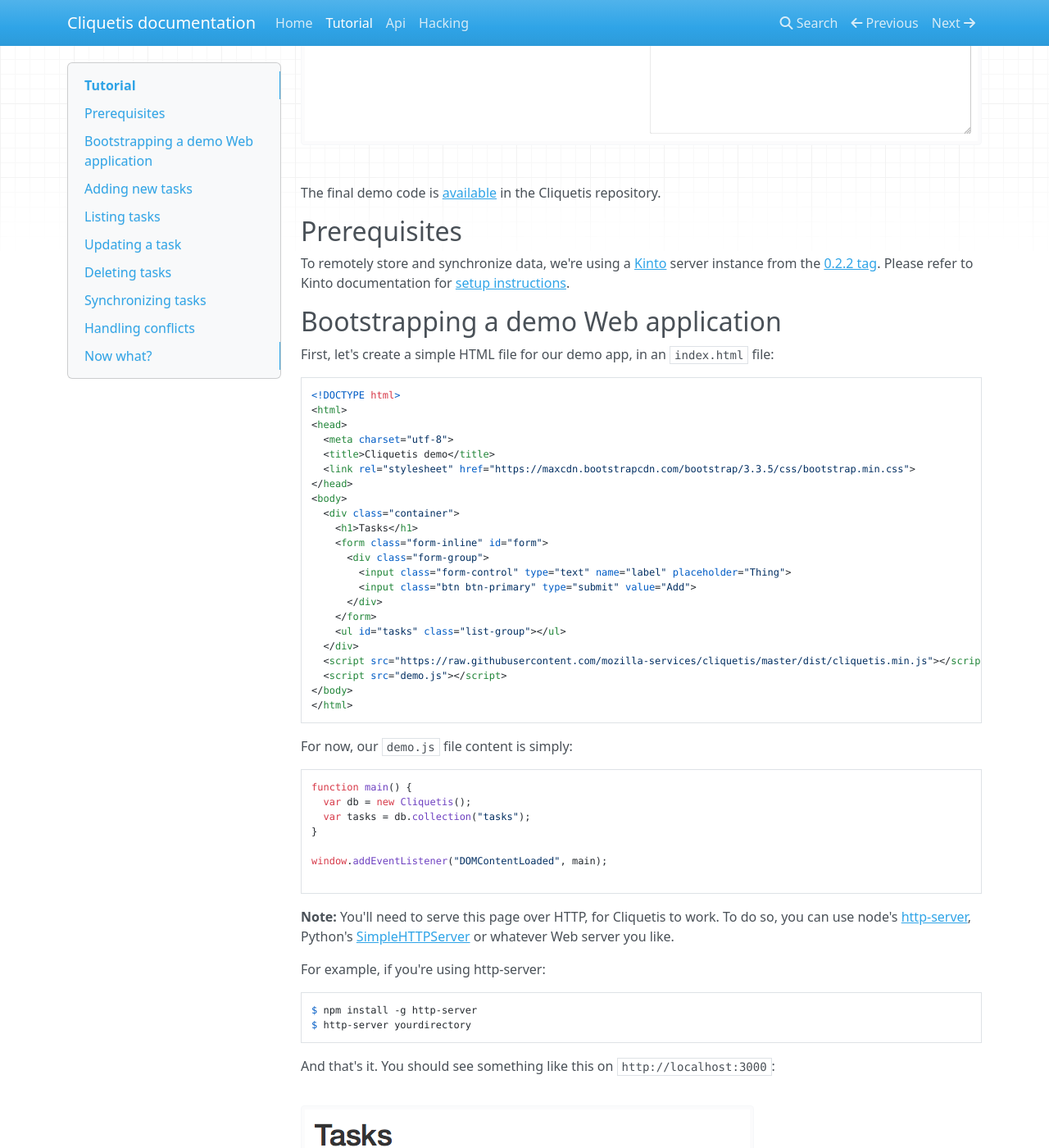
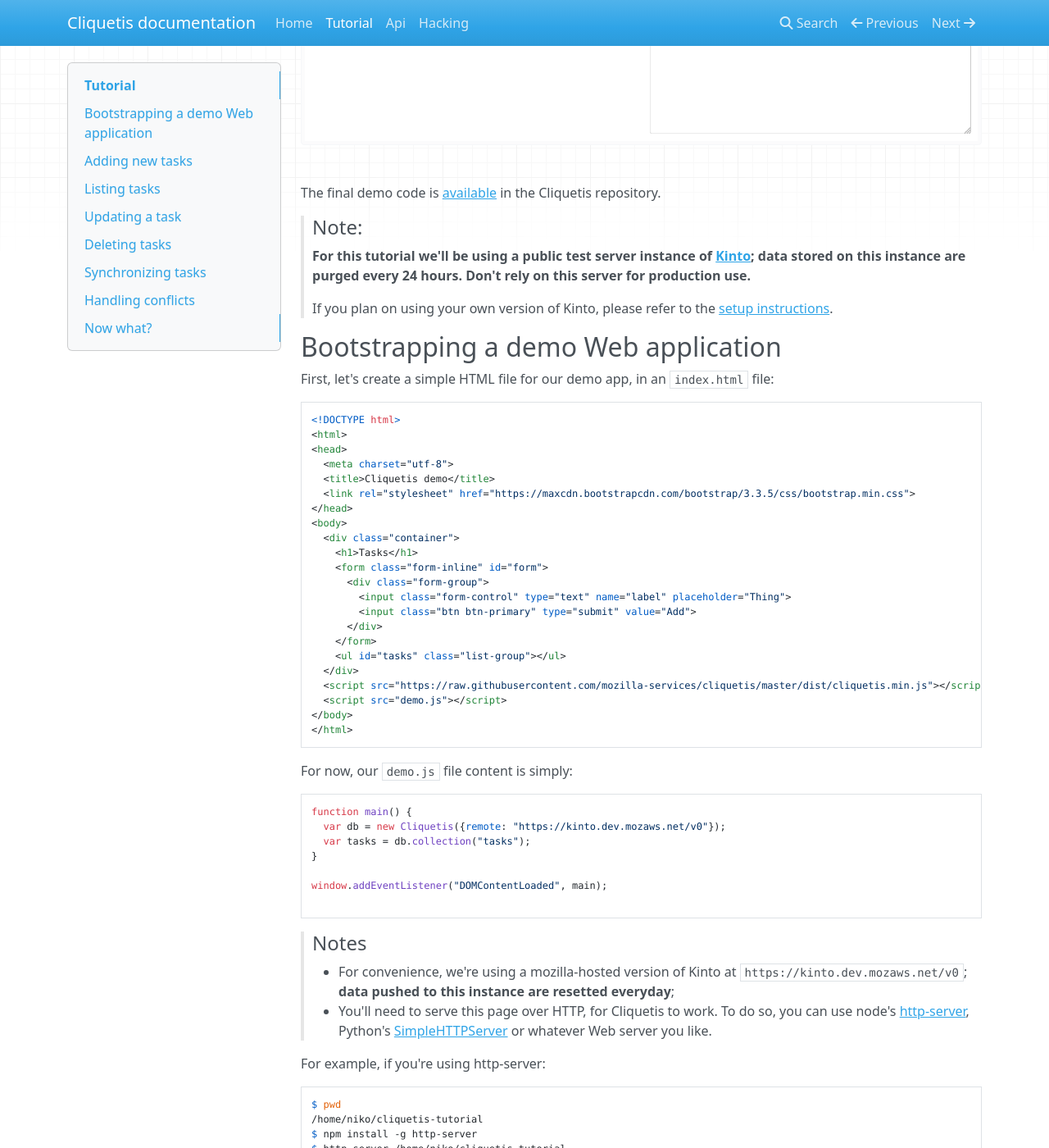
Before and after one commit to Kinto/kinto.js, an MkDocs documentation site: the page built from docs/tutorial.md, in a window 1280 px wide and 1400 px high, scrolled down 413 px. Shown: the whole window at 82% size. Built offline with MkDocs 1.6.1, drawn with Linux system fonts in a browser that asks for light colours; nearby versions of some CDN libraries; old or Windows-style settings are respelled for this version of MkDocs; some of the changed text lies outside the part shown.

Commit message:
Switched to using dev version of Kinto server.

````diff
--- a/docs/tutorial.md
+++ b/docs/tutorial.md
@@ -6,9 +6,11 @@
 
 The final demo code is [available](https://github.com/mozilla-services/cliquetis/tree/master/demo) in the Cliquetis repository.
 
-## Prerequisites
-
-To remotely store and synchronize data, we're using a [Kinto](http://kinto.readthedocs.org/) server instance from the [0.2.2 tag](https://github.com/mozilla-services/kinto/releases/tag/0.2.2). Please refer to Kinto documentation for [setup instructions](http://kinto.readthedocs.org/en/stable/installation.html).
+> #### Note:
+>
+> **For this tutorial we'll be using a public test server instance of [Kinto](http://kinto.readthedocs.org/); data stored on this instance are purged every 24 hours. Don't rely on this server for production use.**
+>
+> If you plan on using your own version of Kinto, please refer to the [setup instructions](http://kinto.readthedocs.org/en/stable/installation.html).
 
 ## Bootstrapping a demo Web application
 
@@ -43,7 +45,7 @@
 
 ```js
 function main() {
-  var db = new Cliquetis();
+  var db = new Cliquetis({remote: "https://kinto.dev.mozaws.net/v0"});
   var tasks = db.collection("tasks");
 }
 
@@ -51,12 +53,17 @@
 
 ```
 
-**Note:** You'll need to serve this page over HTTP, for Cliquetis to work. To do so, you can use node's [http-server](https://github.com/indexzero/http-server), Python's [SimpleHTTPServer](https://docs.python.org/2/library/simplehttpserver.html) or whatever Web server you like.
+> #### Notes
+>
+> - For convenience, we're using a mozilla-hosted version of Kinto at `https://kinto.dev.mozaws.net/v0`; **data pushed to this instance are resetted everyday**;
+> - You'll need to serve this page over HTTP, for Cliquetis to work. To do so, you can use node's [http-server](https://github.com/indexzero/http-server), Python's [SimpleHTTPServer](https://docs.python.org/2/library/simplehttpserver.html) or whatever Web server you like.
 
 For example, if you're using http-server:
 
+    $ pwd
+    /home/niko/cliquetis-tutorial
     $ npm install -g http-server
-    $ http-server yourdirectory
+    $ http-server /home/niko/cliquetis-tutorial
 
 And that's it. You should see something like this on `http://localhost:3000`:
 
````
